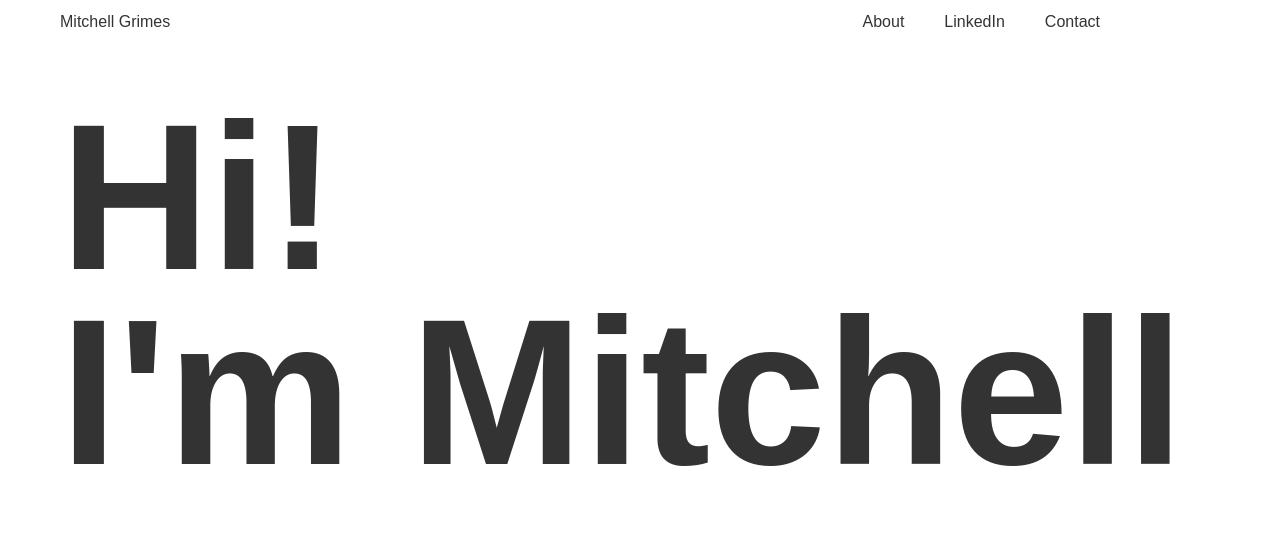
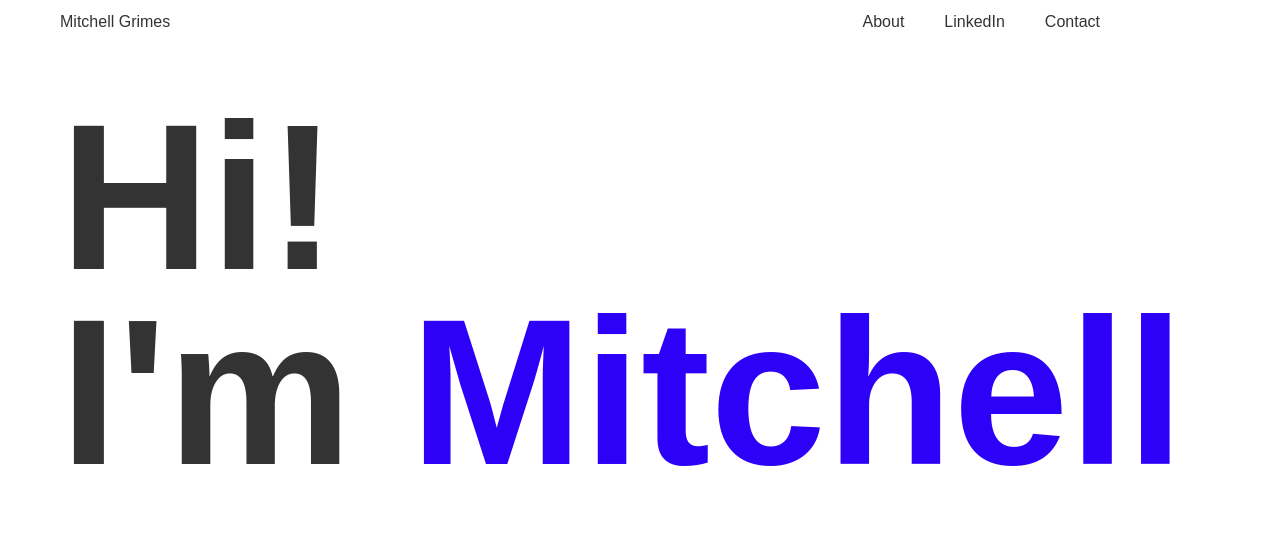
Before and after one commit to cmmitch-gif/portfolio-site, a plain HTML site: page index.html in a window 1280 px wide. Shown: the top 558 px of the page. Drawn offline with Linux system fonts and the light colour scheme; a web font is replaced by a local one.

Commit message:
commit blue header

```diff
--- a/index.html
+++ b/index.html
@@ -22,7 +22,7 @@
         <section class="welcome">
             <div class="welcome-text">
                 <h1 class="greeting">Hi!</h1>
-                <h1 class="name">I'm Mitchell</h1>
+                <h1 class="name">I'm <span class="highlight">Mitchell</span></h1>
             </div>
         </section>
 
--- a/style.css
+++ b/style.css
@@ -130,6 +130,10 @@ section.welcome .title {
     font-weight: 600;
     height: auto;
     white-space: nowrap;
+}
+
+.welcome-text .highlight {
+    color: var(--color-primary);
 }
 
 /* -----------------------------
```
